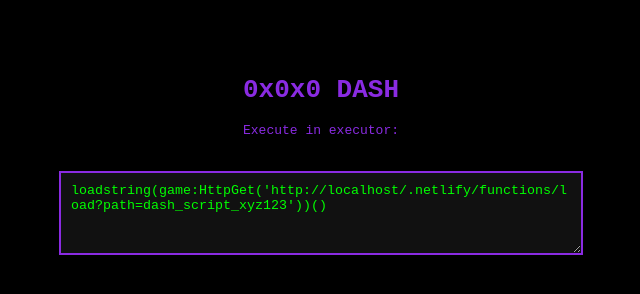
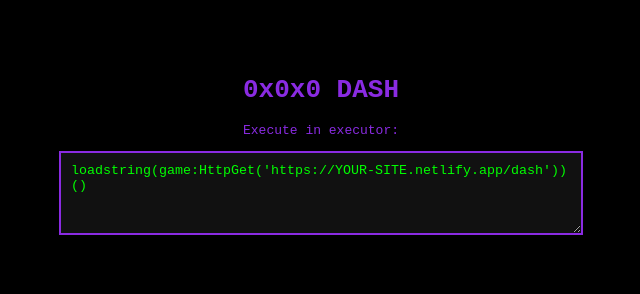
Before and after one commit to alameen67/fsdfndflsdnmflkjio435u8904uok, a plain HTML site: page index.html in a window 1280 px wide. Shown: the whole page, without its empty margins (319-959 px from the left). Drawn offline with Linux system fonts and the light colour scheme.

Commit message:
Refactor index.html to simplify content
Removed unnecessary JavaScript and streamlined the HTML structure.

```diff
--- a/index.html
+++ b/index.html
@@ -1,47 +1,13 @@
 <!DOCTYPE html>
 <html>
 <head>
-    <style>
-        body {
-            background: #000;
-            color: #8a2be2;
-            text-align: center;
-            padding: 50px;
-            font-family: monospace;
-        }
-        textarea {
-            width: 500px;
-            height: 60px;
-            background: #111;
-            color: #0f0;
-            border: 2px solid #8a2be2;
-            padding: 10px;
-            font-family: monospace;
-            margin: 20px;
-        }
-    </style>
+    <style>body{background:#000;color:#8a2be2;text-align:center;padding:50px;font-family:monospace;}</style>
 </head>
 <body>
     <h1>0x0x0 DASH</h1>
     <p>Execute in executor:</p>
-    <!-- CHANGE THIS SECRET PATH TO MATCH load.js -->
-    <textarea id="code" readonly>loadstring(game:HttpGet('https://YOUR-SITE.netlify.app/.netlify/functions/load?path=dash_script_xyz123'))()</textarea>
-
-    <script>
-        // Generate loadstring with random token
-        const siteUrl = window.location.origin;
-        const randomToken = "dash_script_xyz123"; // MUST MATCH SECRET_PATH in load.js
-
-        const loadString = `loadstring(game:HttpGet('${siteUrl}/.netlify/functions/load?path=${randomToken}'))()`;
-
-        document.getElementById('code').value = loadString;
-
-        // Copy function
-        document.getElementById('code').onclick = function() {
-            this.select();
-            navigator.clipboard.writeText(this.value);
-            alert('Copied!');
-        };
-    </script>
+    <textarea readonly style="width:500px;height:60px;background:#111;color:#0f0;border:2px solid #8a2be2;padding:10px;font-family:monospace;">
+loadstring(game:HttpGet('https://YOUR-SITE.netlify.app/dash'))()
+    </textarea>
 </body>
 </html>
```
